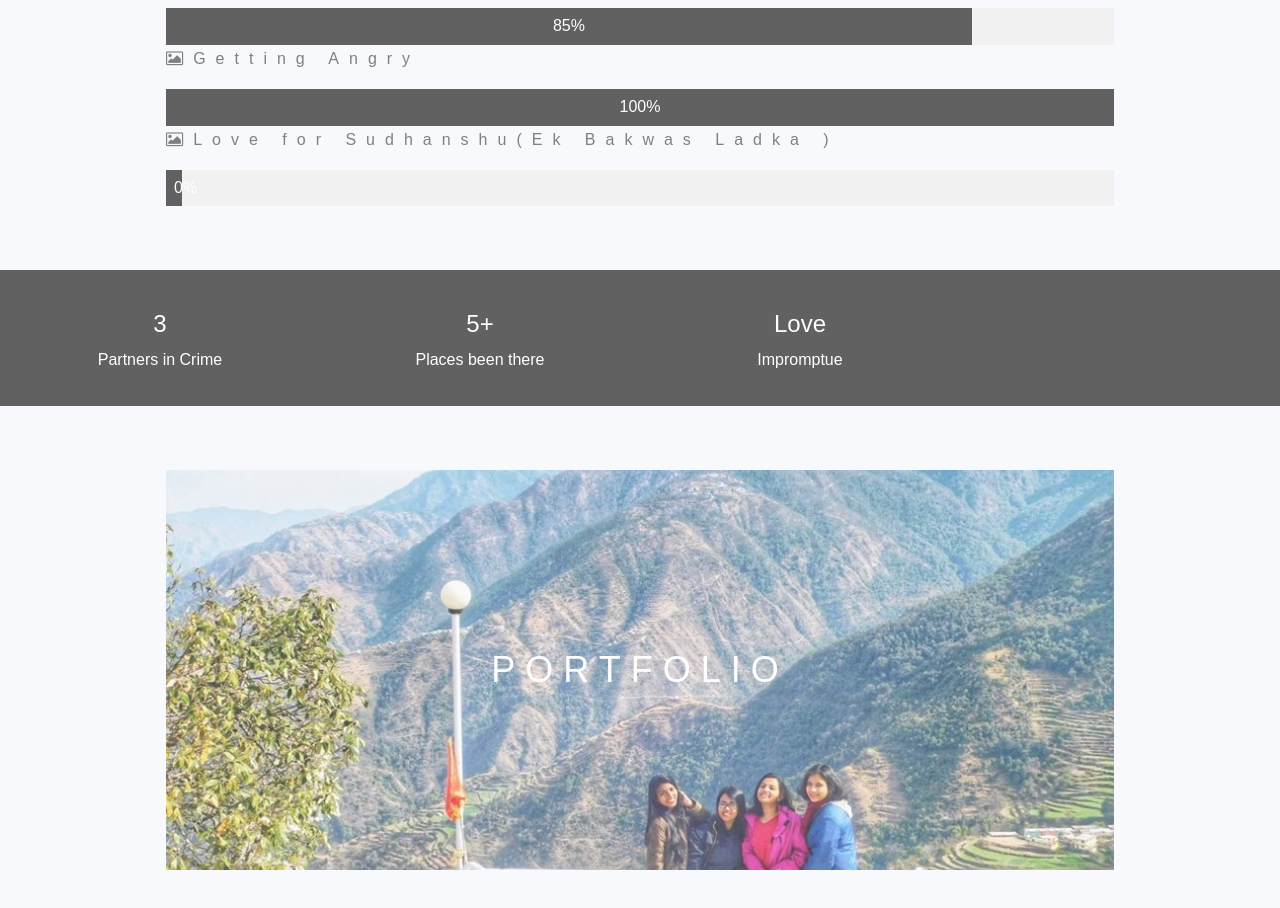
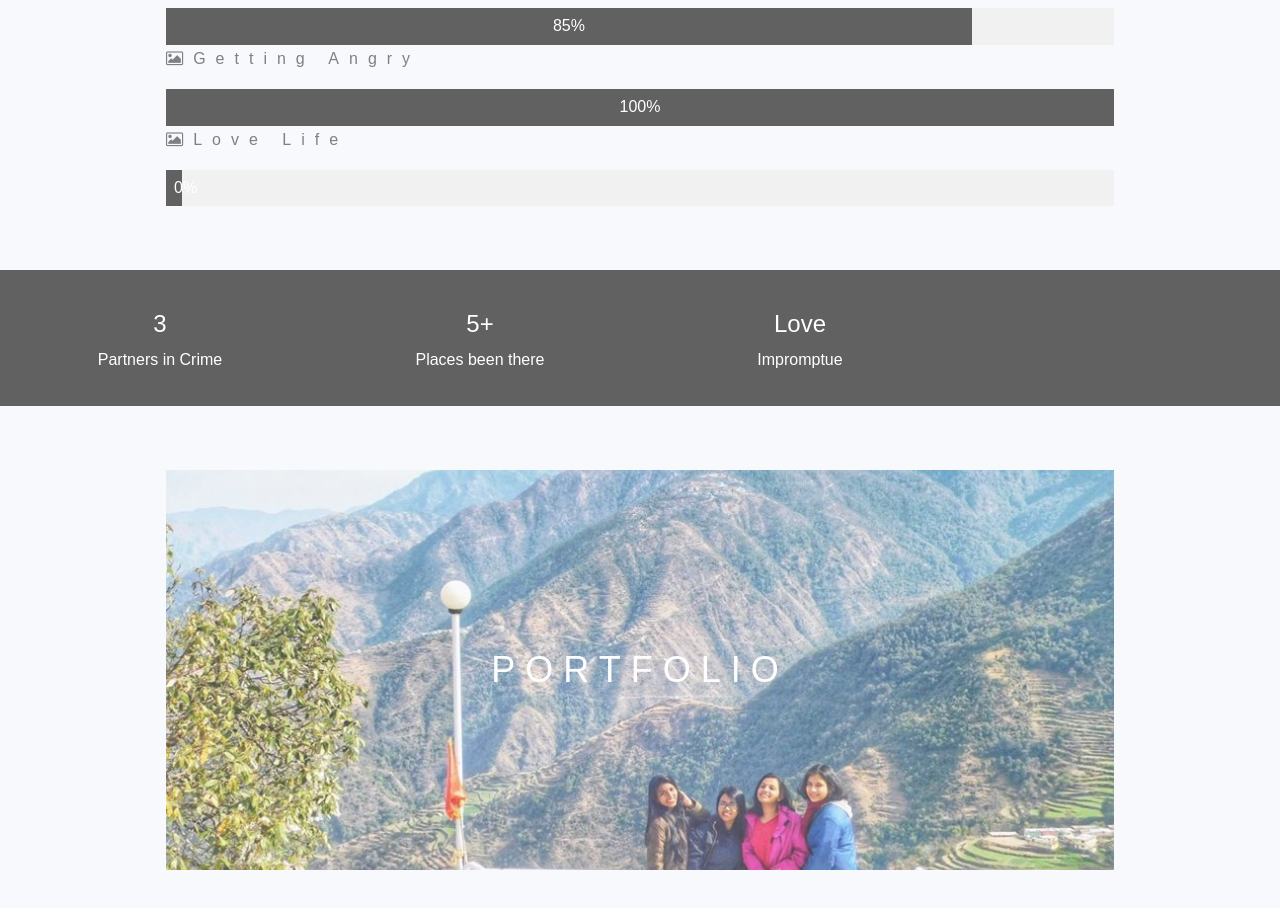
Before and after one commit to soulreaper002/Get-well-soon, a plain HTML site: page index.html in a window 1280 px wide. Shown: the part 1320-2228 px from the top of the page. Drawn offline with nearby package versions, Linux system fonts and the light colour scheme; files that its build step writes are made by us from their sources.

Commit message:
Update index.html

```diff
--- a/index.html
+++ b/index.html
@@ -123,7 +123,7 @@ body, html {
   <div class="w3-light-grey">
     <div class="w3-container w3-padding-small w3-dark-grey w3-center" style="width:100%">100%</div>
   </div>
-  <p class="w3-wide"><i class="fa fa-photo"></i>Love for Sudhanshu(Ek Bakwas Ladka )</p>
+  <p class="w3-wide"><i class="fa fa-photo"></i>Love Life</p>
   <div class="w3-light-grey">
     <div class="w3-container w3-padding-small w3-dark-grey w3-center" style="width:0%">0%</div>
   </div>
```
